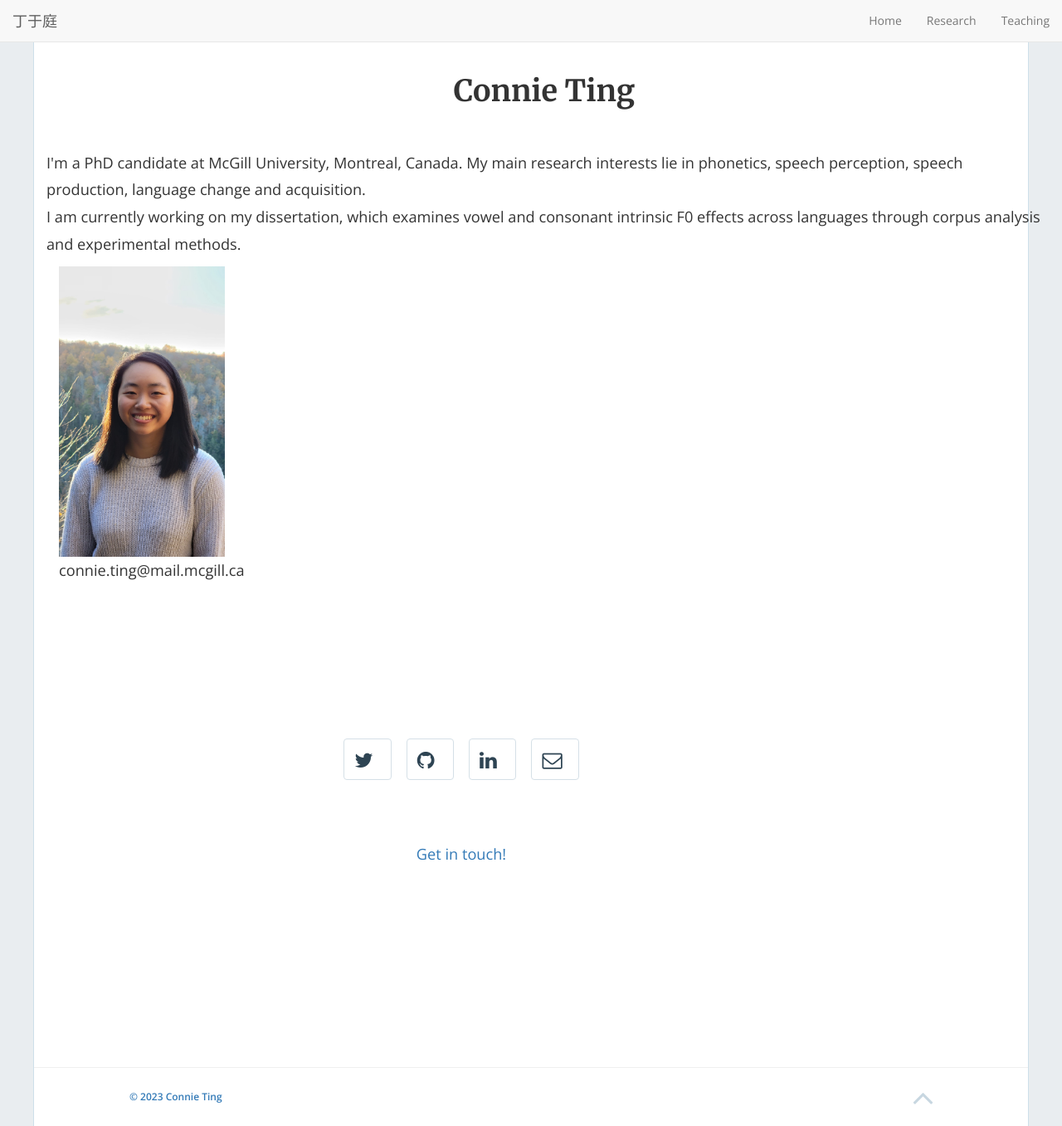
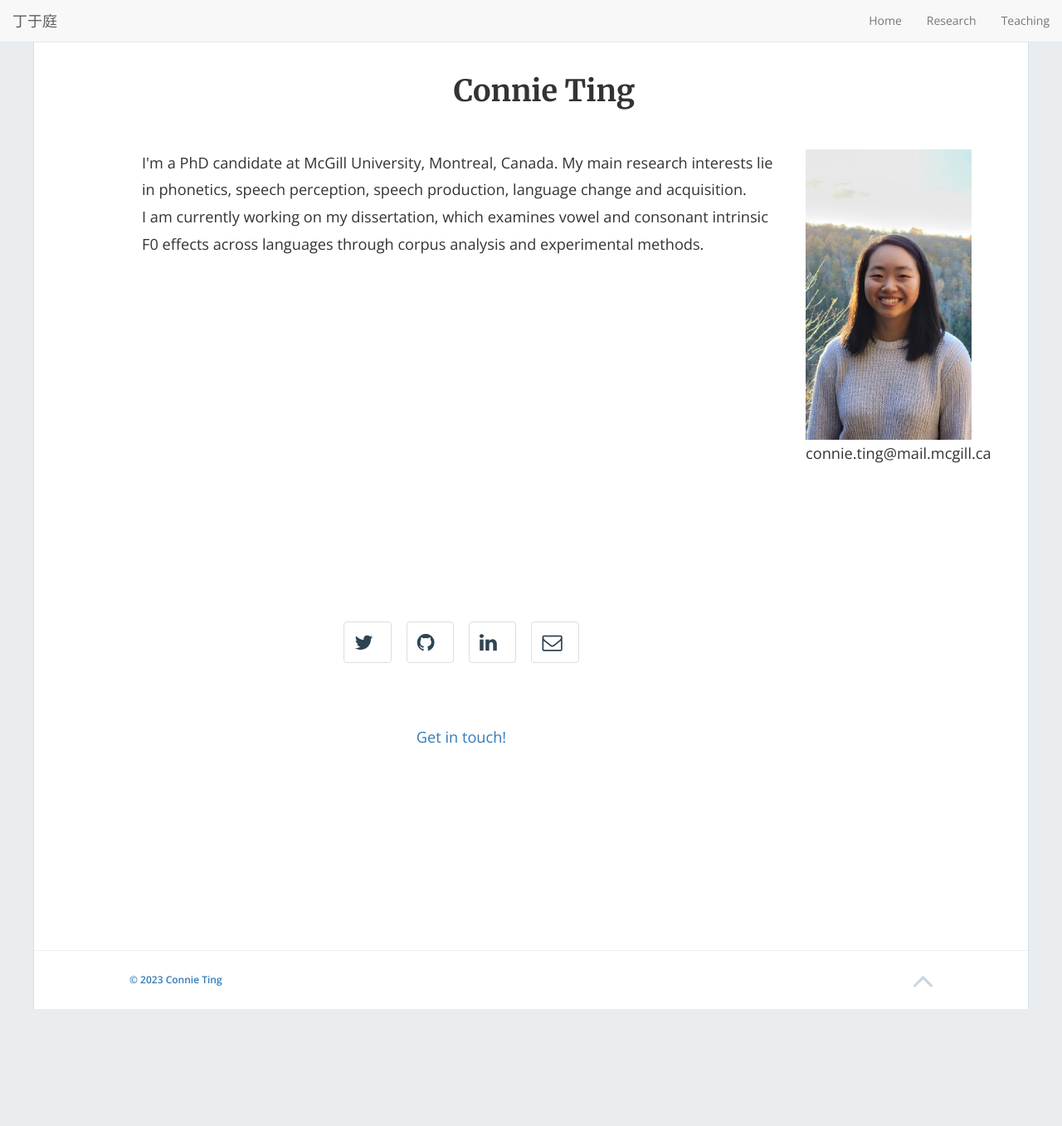
Before and after one commit to connieting/connieting.github.io, a Jekyll site: the page built from index.html, in a window 1280 px wide and 1357 px high. Shown: the whole window at 83% size. Built offline with Jekyll 4.4.1, drawn with Linux system fonts in a browser that asks for light colours; nearby versions of some CDN libraries.

Commit message:
Update home-hero.html

```diff
--- a/_includes/home-hero.html
+++ b/_includes/home-hero.html
@@ -15,9 +15,9 @@
 
 <div class="container">
   <div class="row">
-    <div class="col-md-1.5">
+    <div class="col-md-1">
     </div>
-    <div class="col-md-7.5">
+    <div class="col-md-8">
       <p>
         {{site.description}} <br>
         {{site.thesis}}
```
